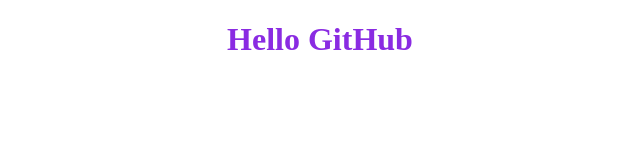
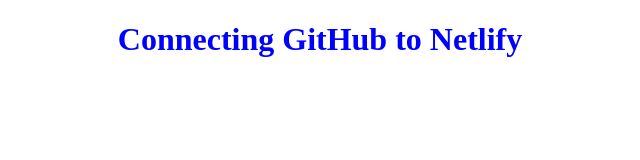
Before and after one commit to lerato-mella/new-repository, a plain HTML site: page index.html in a window 1280 px wide. Shown: the whole page, without its empty margins (320-960 px from the left). Drawn offline with Linux system fonts and the light colour scheme.

Commit message:
added netlify info

```diff
--- a/index.html
+++ b/index.html
@@ -3,11 +3,12 @@
 <head>
     <meta charset="UTF-8">
     <meta name="viewport" content="width=device-width, initial-scale=1.0">
-    <title>Document</title>
+    <title>GitHub to Netlify</title>
     <link rel="stylesheet" href="style.css">
 </head>
 <body>
-   <h1>Hello GitHub</h1>
+   <h1>Connecting GitHub to <a href="https://www.netlify.com/"></a> Netlify </a> </h1>
+
 <script src="script.js"></script>
 </body>
 </html>
--- a/style.css
+++ b/style.css
@@ -1,4 +1,4 @@
 h1{
     text-align: center;
-    color: blueviolet;
+    color: blue;
 }
```
